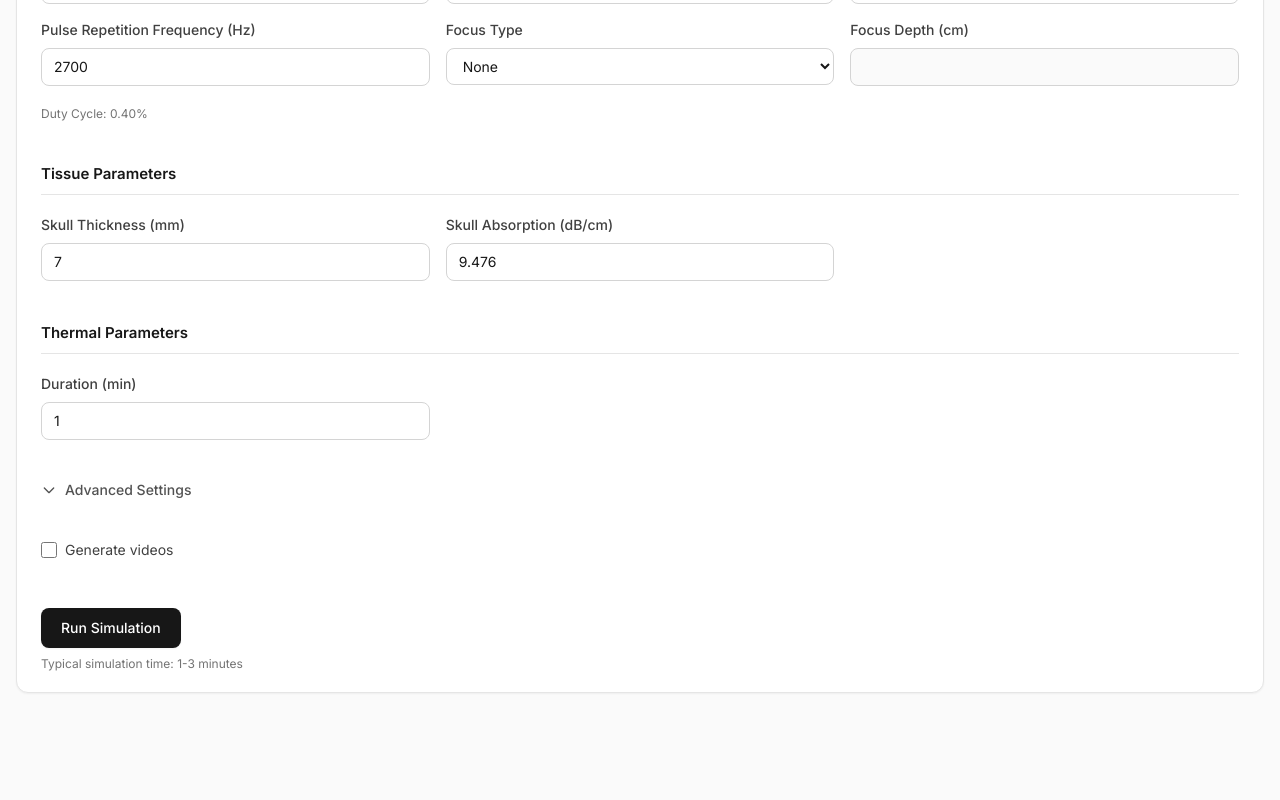
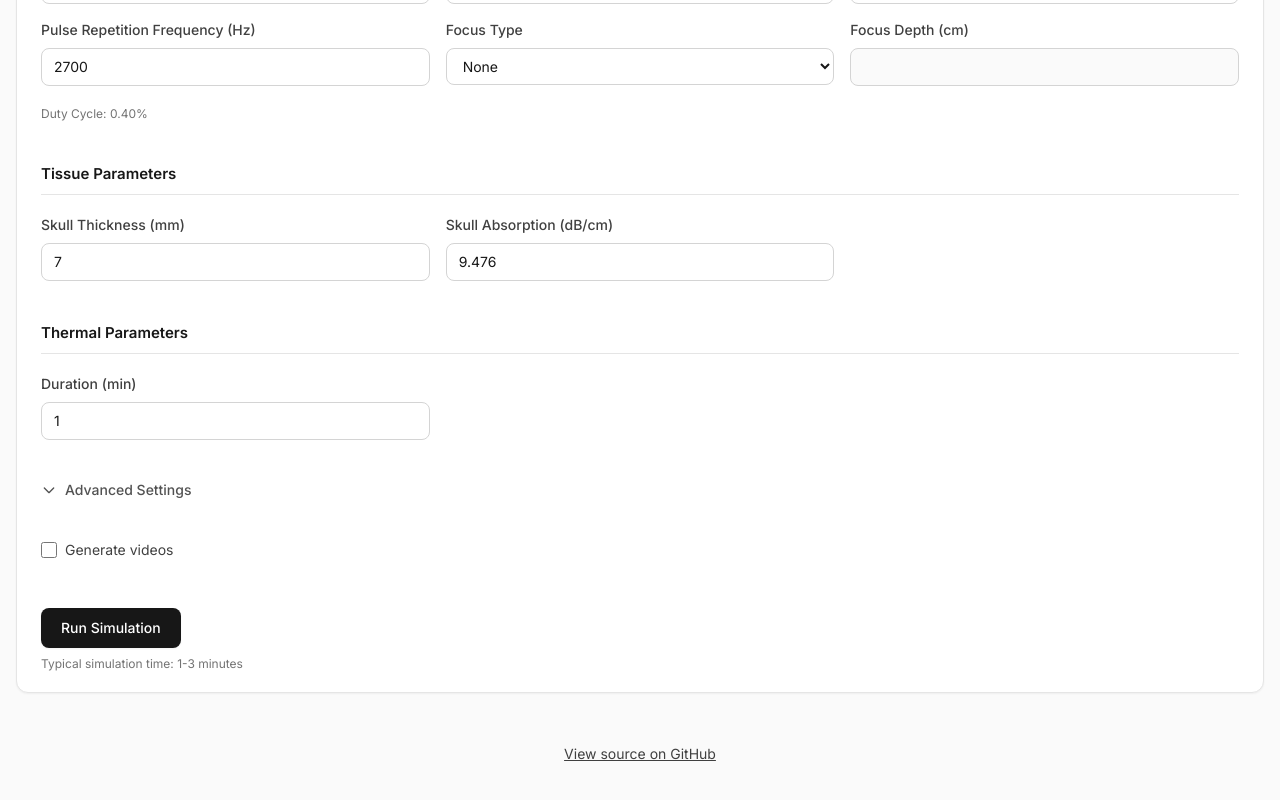
Before and after one commit to rhotter/ultrasound-heating-sim, a Next.js app in the folder web/: page / in a window 1280 px wide. Shown: the part 280-1080 px from the top of the page. Before the commit the page ends 1021 px from the top, so only its background shows below. Built offline with nearby package versions, Linux system fonts and the light colour scheme.

Commit message:
add github link

```diff
--- a/web/app/page.tsx
+++ b/web/app/page.tsx
@@ -159,6 +159,18 @@ export default function Home() {
             />
           </div>
         )}
+
+        {/* Footer */}
+        <div className="text-center py-4">
+          <a
+            href="https://github.com/rhotter/ultrasound-heating-sim"
+            target="_blank"
+            rel="noopener noreferrer"
+            className="text-sm text-neutral-700 hover:text-neutral-900 underline hover:underline-offset-2 transition-all"
+          >
+            View source on GitHub
+          </a>
+        </div>
       </div>
     </div>
   );
```
